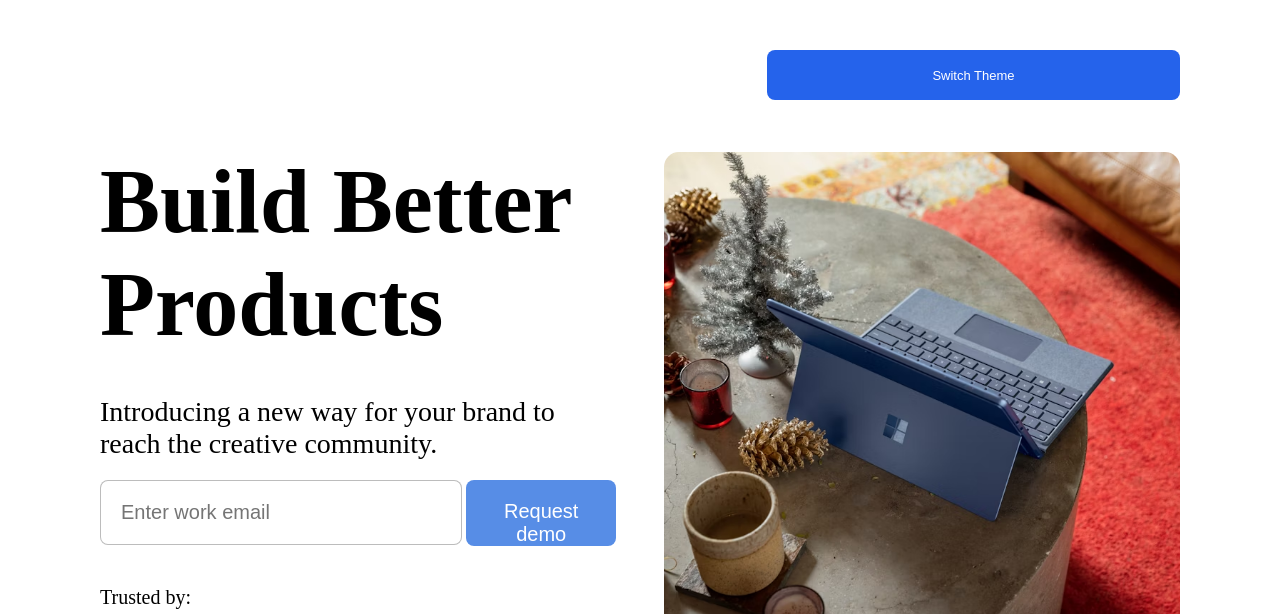
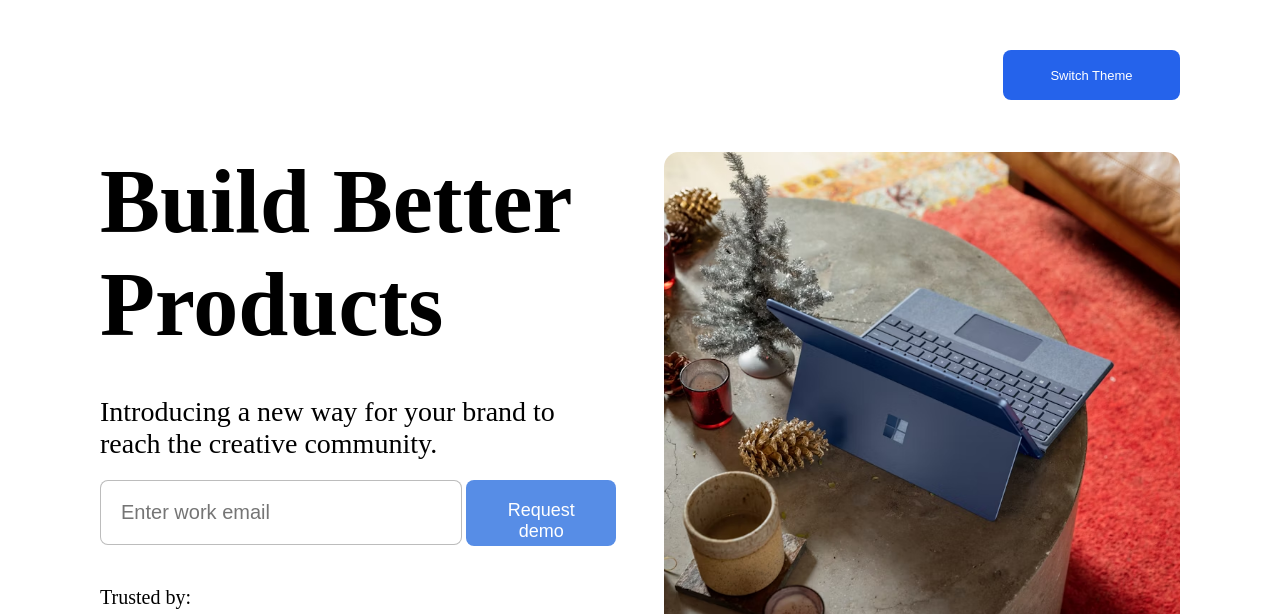
Before and after one commit to PRAJWALMHASKAR/cohort-css, a website: page challenge-2/index.html in a window 1280 px wide. Shown: the top 614 px of the page. Drawn offline with Linux system fonts and the light colour scheme.

Commit message:
fixed dimensions

```diff
--- a/challenge-2/styles.css
+++ b/challenge-2/styles.css
@@ -94,7 +94,7 @@ input[type='text'] {
   border-radius: 8px;
   background-color: #578de6;
   color: #ffffff;
-  font-size: 20px;
+  font-size: 18px;
   cursor: pointer;
 }
 
@@ -253,7 +253,7 @@ input[type='text'] {
 }
 
 .dark-mode-toggle {
-  width: 35%;
+  width: 15%;
   margin: auto;
   margin-top: 50px;
   margin-right: 0;
```
